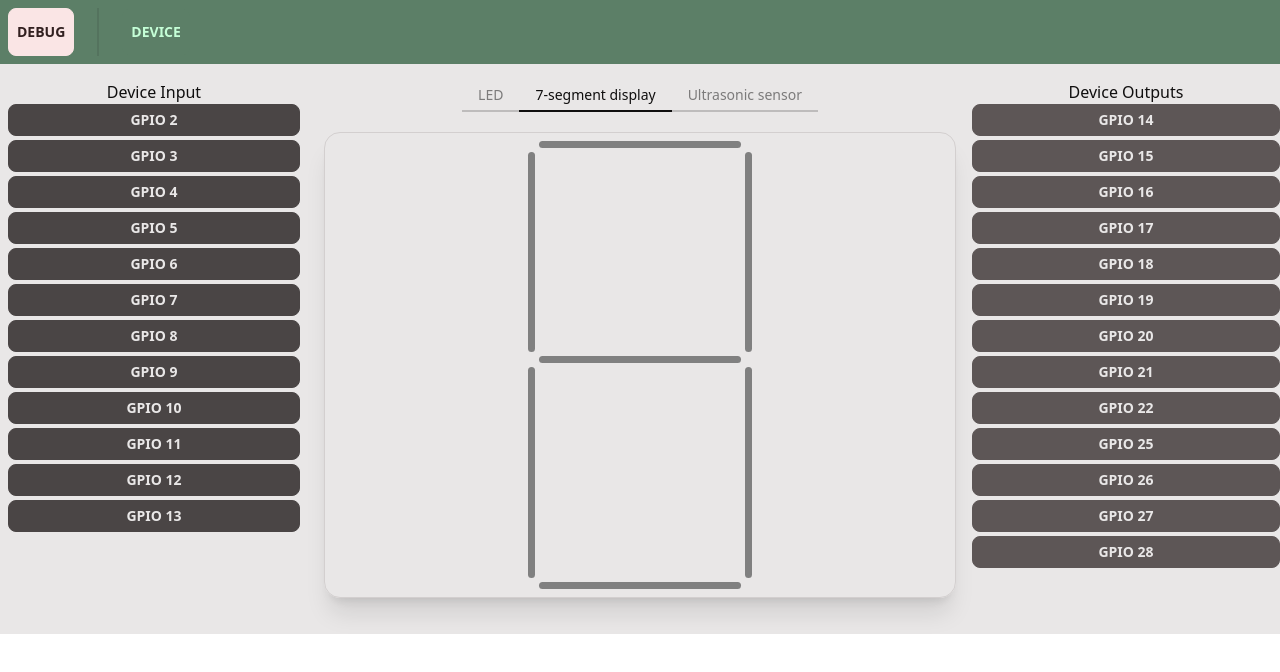
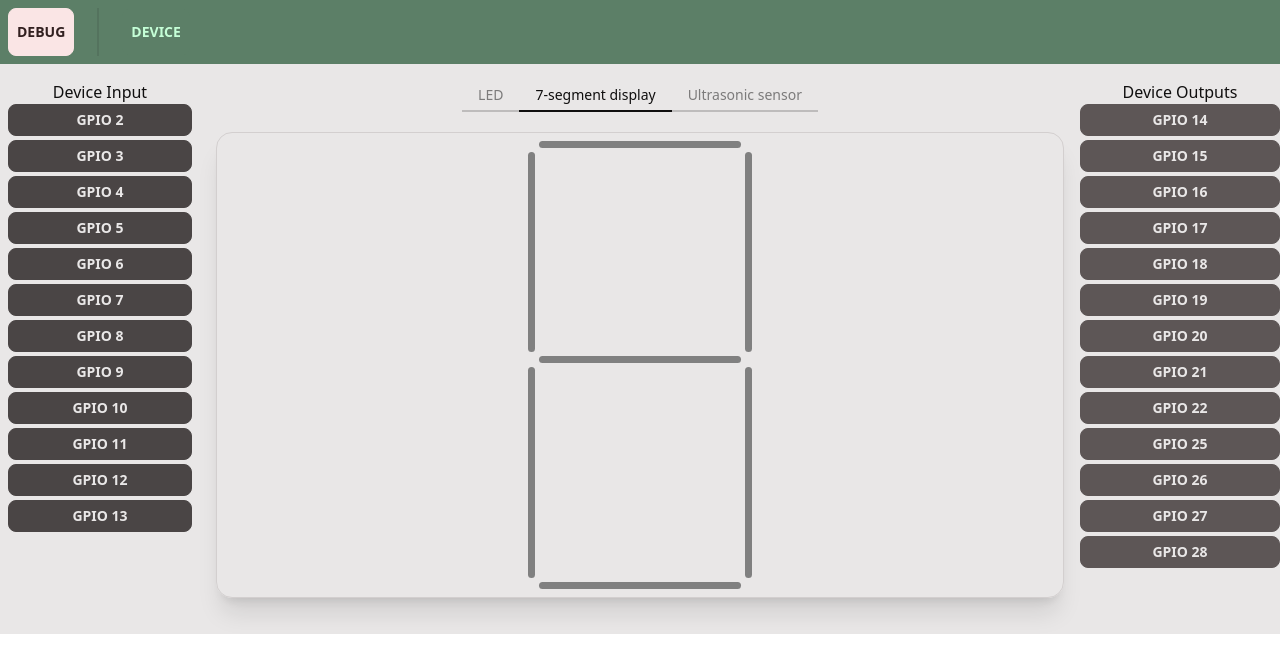
Before and after one commit to sk0g/peripheral-emulator-web-app, a Svelte app: page / in a window 1280 px wide. Shown: the top 672 px of the page. Built offline with nearby package versions, Linux system fonts and the light colour scheme.

Commit message:
Make GPIO pin view narrower

```diff
--- a/src/App.svelte
+++ b/src/App.svelte
@@ -9,11 +9,11 @@
 <main>
   <div class="container mx-auto">
     <Header />
-    <div class="grid grid-cols-4 py-4 gap-4">
+    <div class="grid grid-cols-6 py-4 gap-4">
       <div class="col-span-1 basis-1/4 px-2">
         <GpioInputs />
       </div>
-      <div class="col-span-2">
+      <div class="col-span-4">
         <PeripheralSelector></PeripheralSelector>
       </div>
       <div class="col-span-1">
```
